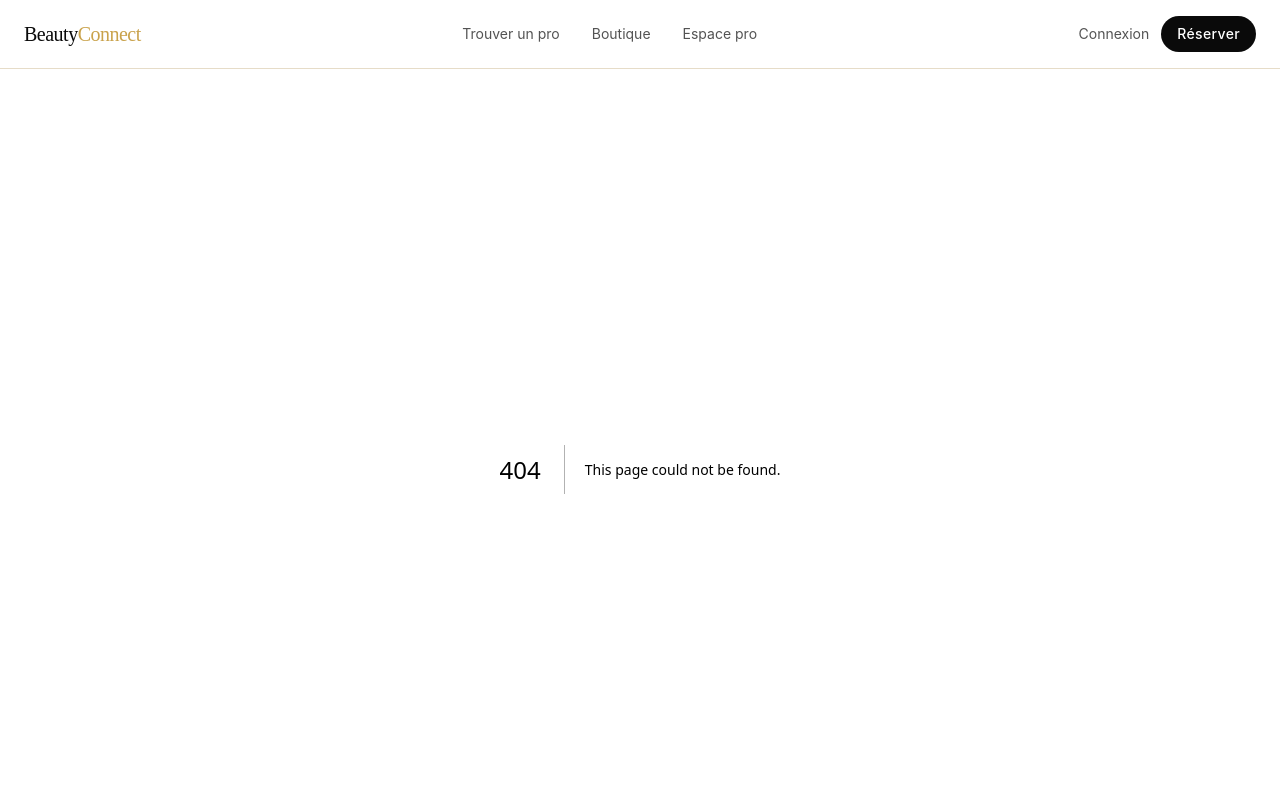
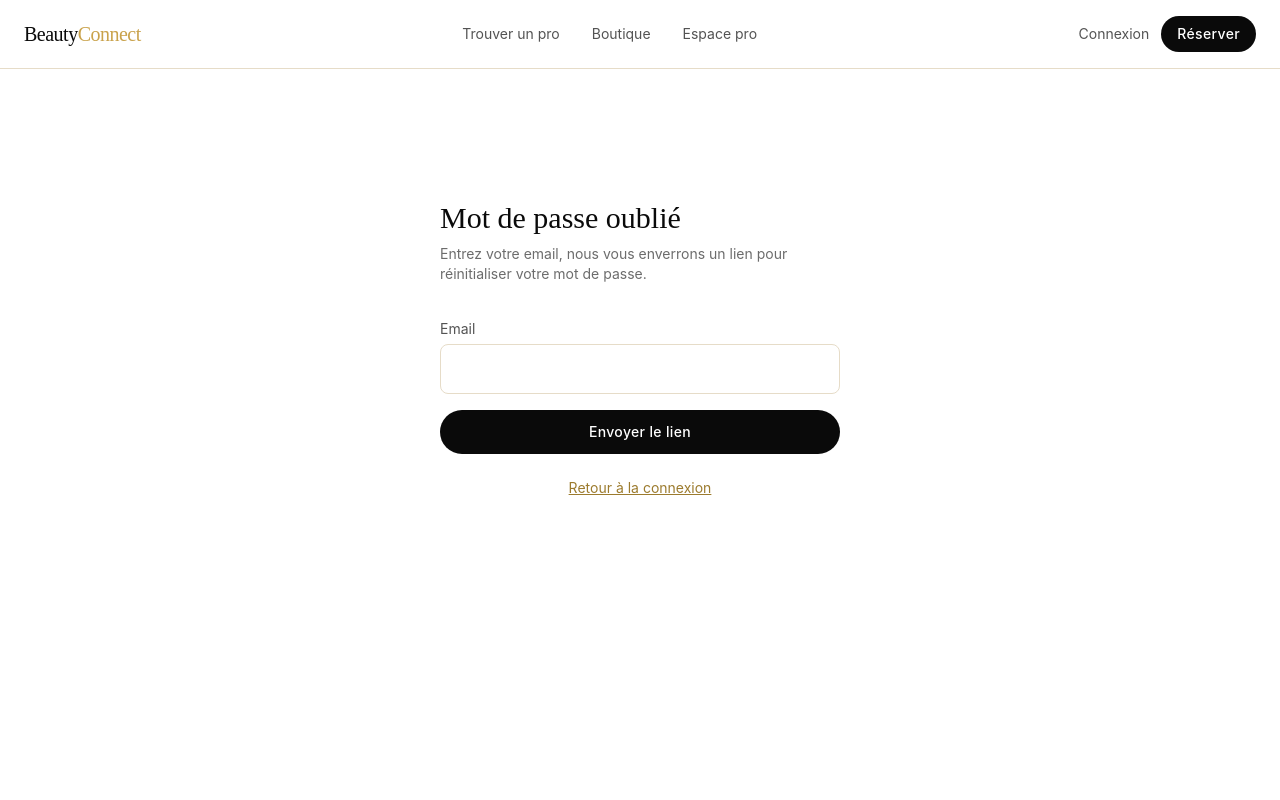
Before and after one commit to Misswaxbeautycare/beautyconnect, a Next.js app: page /mot-de-passe-oublie in a window 1280 px wide. Before the commit this address had no page. Shown: the top 800 px of the page. Built offline with nearby package versions, Linux system fonts and the light colour scheme; no server answers.

Commit message:
Create page.tsx

```diff
--- /dev/null
+++ b/app/(auth)/mot-de-passe-oublie/page.tsx
@@ -0,0 +1,72 @@
+"use client";
+import { useForm } from "react-hook-form";
+import { zodResolver } from "@hookform/resolvers/zod";
+import { z } from "zod";
+import { createClient } from "@/lib/supabase/client";
+import { Button } from "@/components/ui/Button";
+import { useState } from "react";
+import Link from "next/link";
+
+const schema = z.object({
+  email: z.string().email("Email invalide"),
+});
+type FormInput = z.infer<typeof schema>;
+
+export default function MotDePasseOubliePage() {
+  const supabase = createClient();
+  const [sent, setSent] = useState(false);
+  const [error, setError] = useState<string | null>(null);
+
+  const {
+    register,
+    handleSubmit,
+    formState: { errors, isSubmitting },
+  } = useForm<FormInput>({ resolver: zodResolver(schema) });
+
+  async function onSubmit(data: FormInput) {
+    setError(null);
+    const { error } = await supabase.auth.resetPasswordForEmail(data.email, {
+      redirectTo: `${window.location.origin}/reinitialiser-mot-de-passe`,
+    });
+    if (error) {
+      setError("Une erreur est survenue. Réessayez.");
+      return;
+    }
+    setSent(true);
+  }
+
+  return (
+    <div className="mx-auto flex min-h-[70vh] max-w-md flex-col justify-center px-6 py-16">
+      <h1 className="font-display text-3xl text-noir">Mot de passe oublié</h1>
+      <p className="mt-2 text-sm text-noir/60">
+        Entrez votre email, nous vous enverrons un lien pour réinitialiser votre mot de passe.
+      </p>
+
+      {sent ? (
+        <p className="mt-8 text-sm text-noir/80">
+          Si un compte existe avec cet email, un lien de réinitialisation vient d&apos;être envoyé. Vérifiez votre boîte de réception (et vos spams).
+        </p>
+      ) : (
+        <form onSubmit={handleSubmit(onSubmit)} className="mt-8 space-y-4">
+          <div>
+            <label className="text-sm text-noir/70">Email</label>
+            <input
+              {...register("email")}
+              type="email"
+              className="mt-1 w-full rounded-lg border border-beige-dark px-4 py-3 outline-none focus:border-or"
+            />
+            {errors.email && <p className="mt-1 text-xs text-red-600">{errors.email.message}</p>}
+          </div>
+          {error && <p className="text-sm text-red-600">{error}</p>}
+          <Button type="submit" disabled={isSubmitting} className="w-full">
+            {isSubmitting ? "Envoi..." : "Envoyer le lien"}
+          </Button>
+        </form>
+      )}
+
+      <p className="mt-6 text-center text-sm text-noir/60">
+        <Link href="/login" className="text-or-dark underline">Retour à la connexion</Link>
+      </p>
+    </div>
+  );
+}
```
